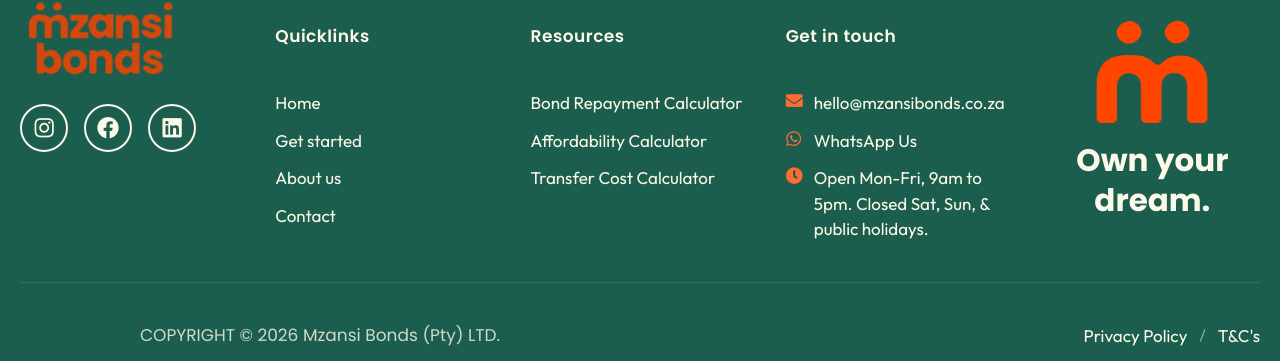
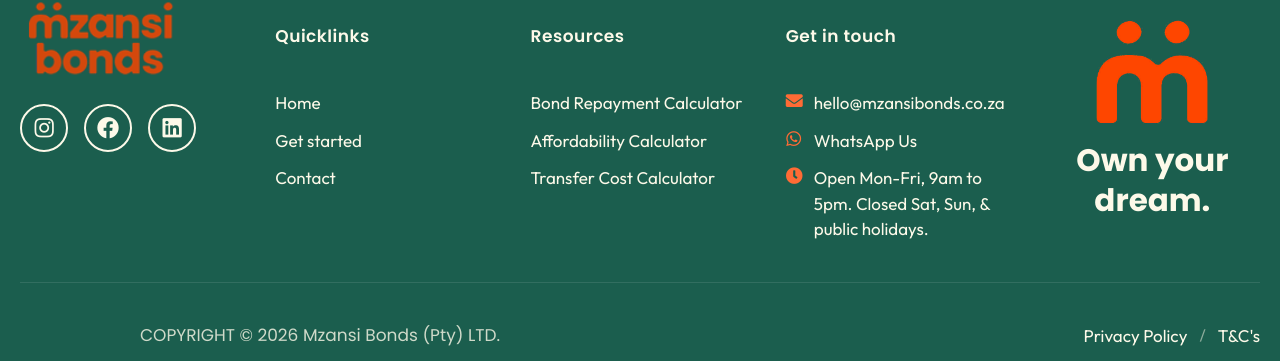
Before and after one commit to Intellify-Cloud/ev-tys-2, a Jekyll site: the page built from index.md, in a window 1280 px wide and 900 px high, scrolled down 4126 px. Shown: the part 490-851 px from the top of the window. Built offline with Jekyll 4.4.1, drawn with Linux system fonts in a browser that asks for light colours; nearby versions of some CDN libraries.

Commit message:
chore(config): update contact details and social media links
Update contact phone number and WhatsApp details in configuration and site text.
Update social media URLs for Instagram, Facebook, and LinkedIn.
Remove unused "About us" link from footer.
Add `target="_blank"` and `rel="noopener noreferrer"` to social links for security and better UX.
Apply minor CSS improvements to contact card and navigation.

```diff
--- a/_config.yml
+++ b/_config.yml
@@ -25,9 +25,9 @@ group: Mzansi Bonds
 company: Mzansi Bonds (Pty) LTD.
 
 contact:
-  phone: "082 059 0846"
+  phone: "082 770 4275"
   email: hello@mzansibonds.co.za
-  whatsapp: 27820590846
+  whatsapp: 27827704275
   whatsapp_message: Hi, I would like to chat about a home loan.
 
 url: https://www.mzansibonds.co.za
--- a/_includes/contact-card-section.html
+++ b/_includes/contact-card-section.html
@@ -7,6 +7,12 @@
   color: #e8522a;
   border-radius: 24px;
   padding: 10px 20px;
+}
+.contact-card-section__button--call:hover,
+.contact-card-section__button--call:focus-visible {
+  background: #ffffff;
+  color: #e8522a;
+  text-decoration: none;
 }
 .contact-card-section__button--email {
   background: #e8522a;
--- a/_includes/contact.html
+++ b/_includes/contact.html
@@ -5,12 +5,6 @@
       background-color: #bfe1d1;
       border-radius: 8px;
       font-size: 15px;
-    }
-    #emailAddress {
-      width: 350px;
-      height: 70px;
-      color: #807e7b;
-      margin-left: 15%;
     }
   </style>
   <div class="contact-hero-form" style="background-image: url('{{ site.baseurl }}/assets/img/sections/contact-bg-1900.jpg');">
--- a/_includes/nav.html
+++ b/_includes/nav.html
@@ -62,7 +63,7 @@
     </nav>
 
     <!-- Mobile menu button -->
-    <button class="md:hidden text-mzansi-text" aria-label="Menu">
+    <button class="md:hidden text-mzansi-text" aria-label="Menu" hidden>
       <svg xmlns="http://www.w3.org/2000/svg" class="h-6 w-6" fill="none" viewBox="0 0 24 24" stroke="currentColor">
         <path stroke-linecap="round" stroke-linejoin="round" stroke-width="2" d="M4 6h16M4 12h16M4 18h16"/>
       </svg>
--- a/_includes/team.html
+++ b/_includes/team.html
@@ -17,7 +17,7 @@
         {% endif %}
         <div class="d-flex gap-3">
           {% for social in featured.social %}
-          <a href="{{ social.url }}" class="bg-mzansi-orange text-white w-10 h-10 rounded-full flex items-center justify-center hover:opacity-90 transition-opacity" aria-label="{{ social.icon }}">
+          <a href="{{ social.url }}" target="_blank" rel="noopener noreferrer" class="bg-mzansi-orange text-white w-10 h-10 rounded-full flex items-center justify-center hover:opacity-90 transition-opacity" aria-label="{{ social.icon }}">
             <i class="{{ social.icon }}"></i>
           </a>
           {% endfor %}
@@ -51,7 +51,7 @@
           <p class="text-xs uppercase tracking-widest text-muted">{{ person.role }}</p>
           <div class="d-flex gap-2 justify-content-center mt-3">
             {% for social in person.social %}
-            <a href="{{ social.url }}" class="bg-mzansi-purple text-white w-8 h-8 rounded-full flex items-center justify-center hover:bg-mzansi-orange transition-colors" aria-label="{{ social.icon }}">
+            <a href="{{ social.url }}" target="_blank" rel="noopener noreferrer" class="bg-mzansi-purple text-white w-8 h-8 rounded-full flex items-center justify-center hover:bg-mzansi-orange transition-colors" aria-label="{{ social.icon }}">
               <i class="{{ social.icon }}"></i>
             </a>
             {% endfor %}
```
Also changed, not shown: other parts of _includes/nav.html (+2 -1 lines), _data/sitetext.yml (+6 -8 lines).
